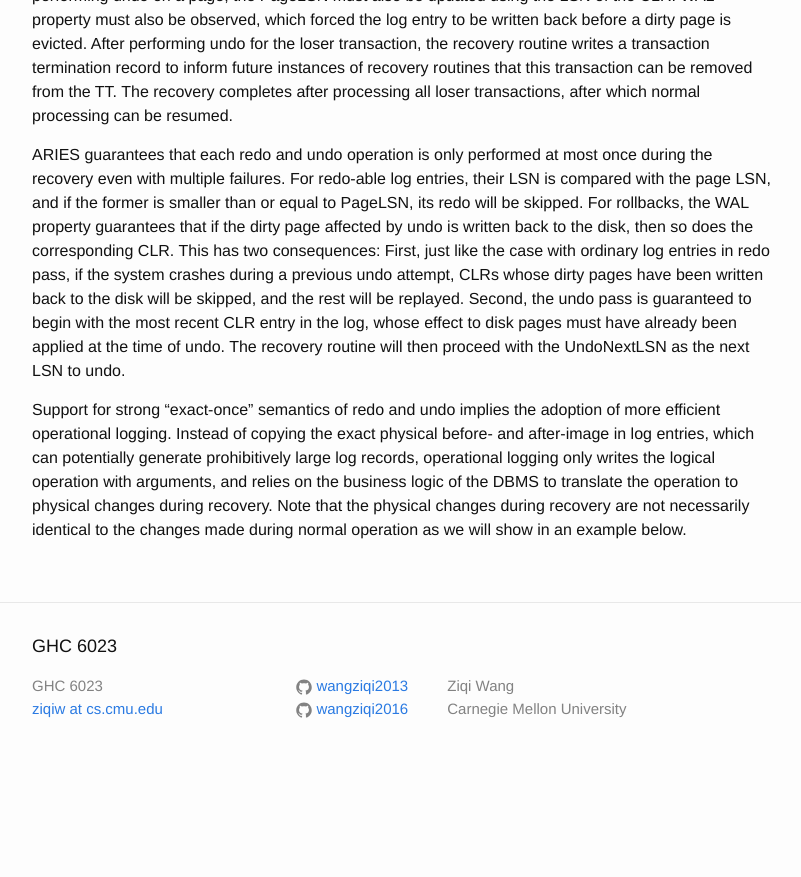
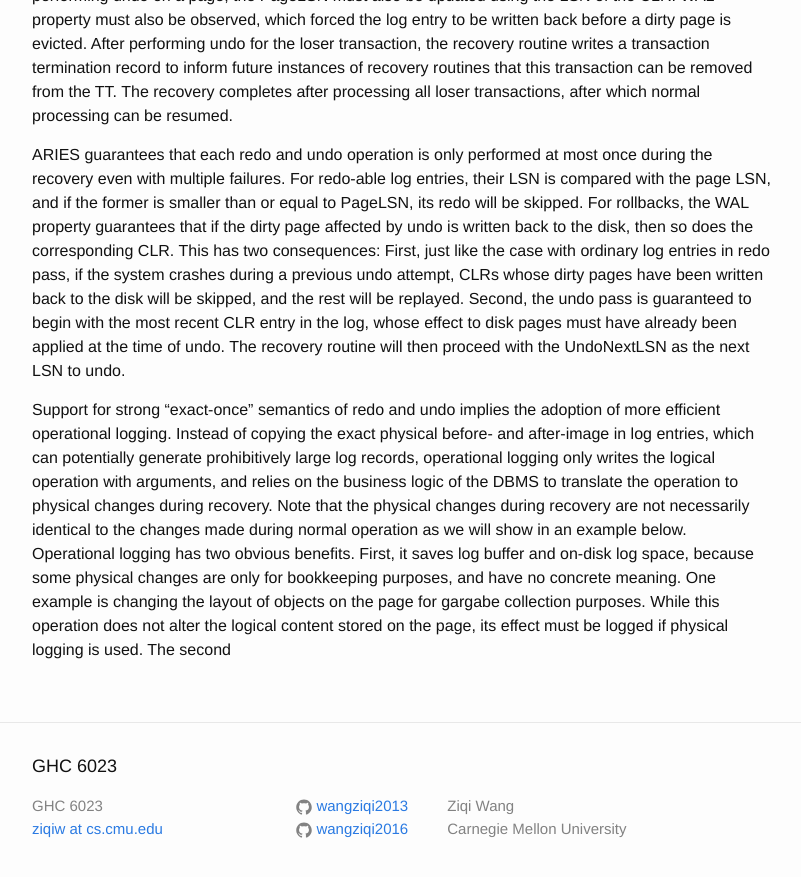
Before and after one commit to wangziqi2013/wangziqi2013.github.io, a Jekyll site: the page built from _posts/2019-01-31-aries.markdown, in a window 1280 px wide and 900 px high, scrolled down 4543 px. Shown: the top 877 px of the window, without its empty margins (238-1039 px from the left). Built offline with Jekyll 4.4.1, drawn with Linux system fonts in a browser that asks for light colours; before the commit the page ends 5323 px from its top, so only the background shows below that.

Commit message:
Adding first benefit

```diff
--- a/_posts/2019-01-31-aries.markdown
+++ b/_posts/2019-01-31-aries.markdown
@@ -177,4 +177,8 @@ Support for strong "exact-once" semantics of redo and undo implies the adoption
 Instead of copying the exact physical before- and after-image in log entries, which can potentially generate prohibitively
 large log records, operational logging only writes the logical operation with arguments, and relies on the business logic
 of the DBMS to translate the operation to physical changes during recovery. Note that the physical changes during recovery
-are not necessarily identical to the changes made during normal operation as we will show in an example below.
+are not necessarily identical to the changes made during normal operation as we will show in an example below. Operational logging
+has two obvious benefits. First, it saves log buffer and on-disk log space, because some physical changes are only for
+bookkeeping purposes, and have no concrete meaning. One example is changing the layout of objects on the page for gargabe
+collection purposes. While this operation does not alter the logical content stored on the page, its effect must be logged
+if physical logging is used. The second
```
